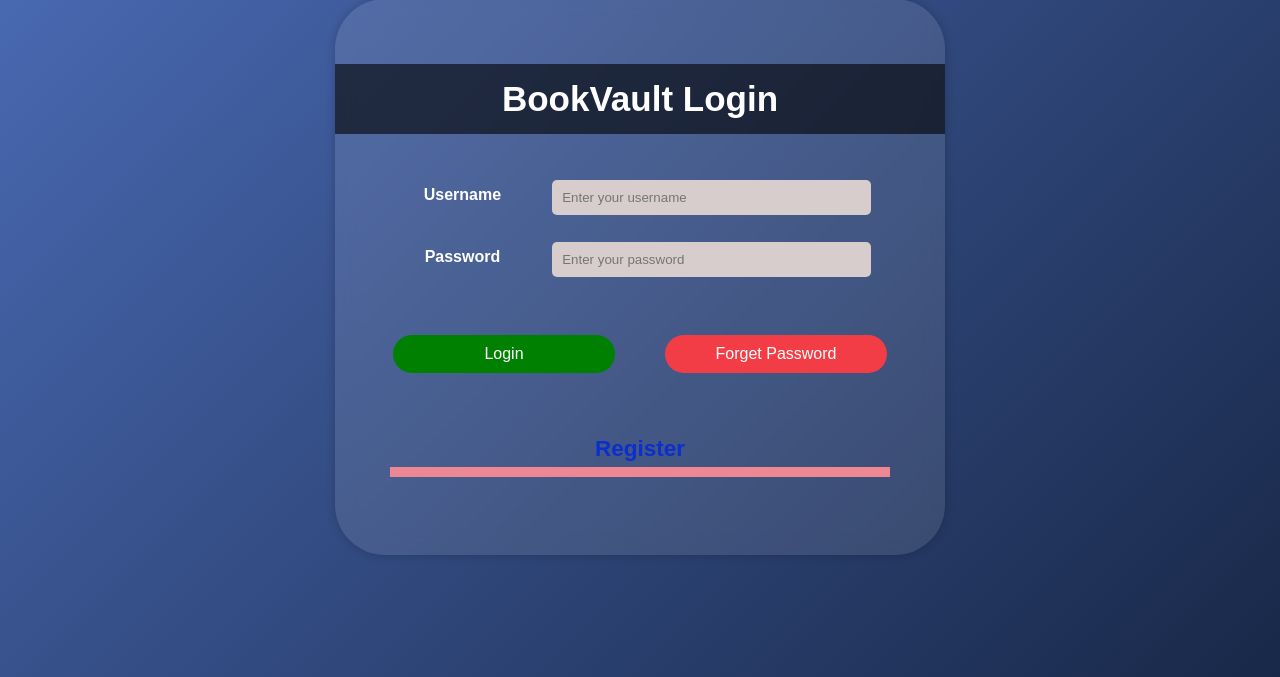
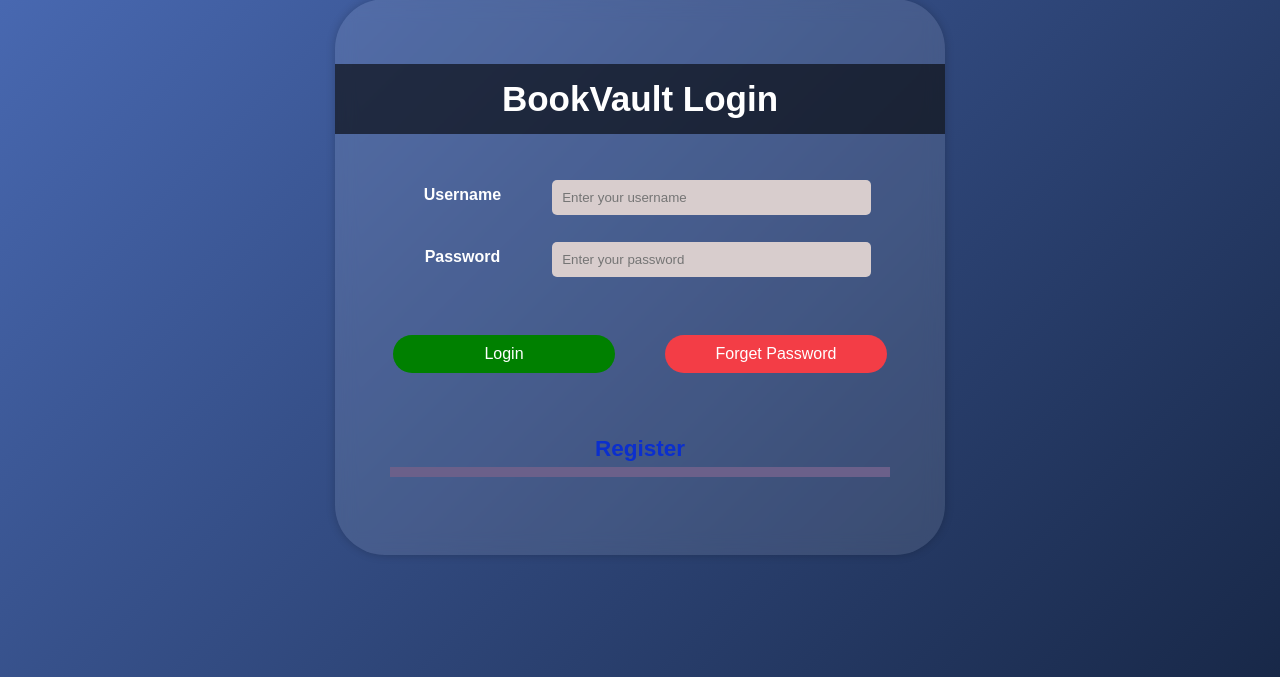
Before and after one commit to jubayerAhmd/BookVault-Web-Application, a PHP site: page /Login.php in a window 1280 px wide. Shown: the part 123-800 px from the top of the page. Run offline with PHP 8.4, Linux system fonts and the light colour scheme.

Commit message:
Update LoginStyle.css

```diff
--- a/CSS/LoginStyle.css
+++ b/CSS/LoginStyle.css
@@ -115,7 +115,7 @@ body {
 
 .register-heading {
     padding-bottom: 5px;
-    border-bottom: 10px solid #ee8794;
+    border-bottom: 10px solid #6b608a;
     font-size: 1.5em;
     font-weight: bold;
 }
```
